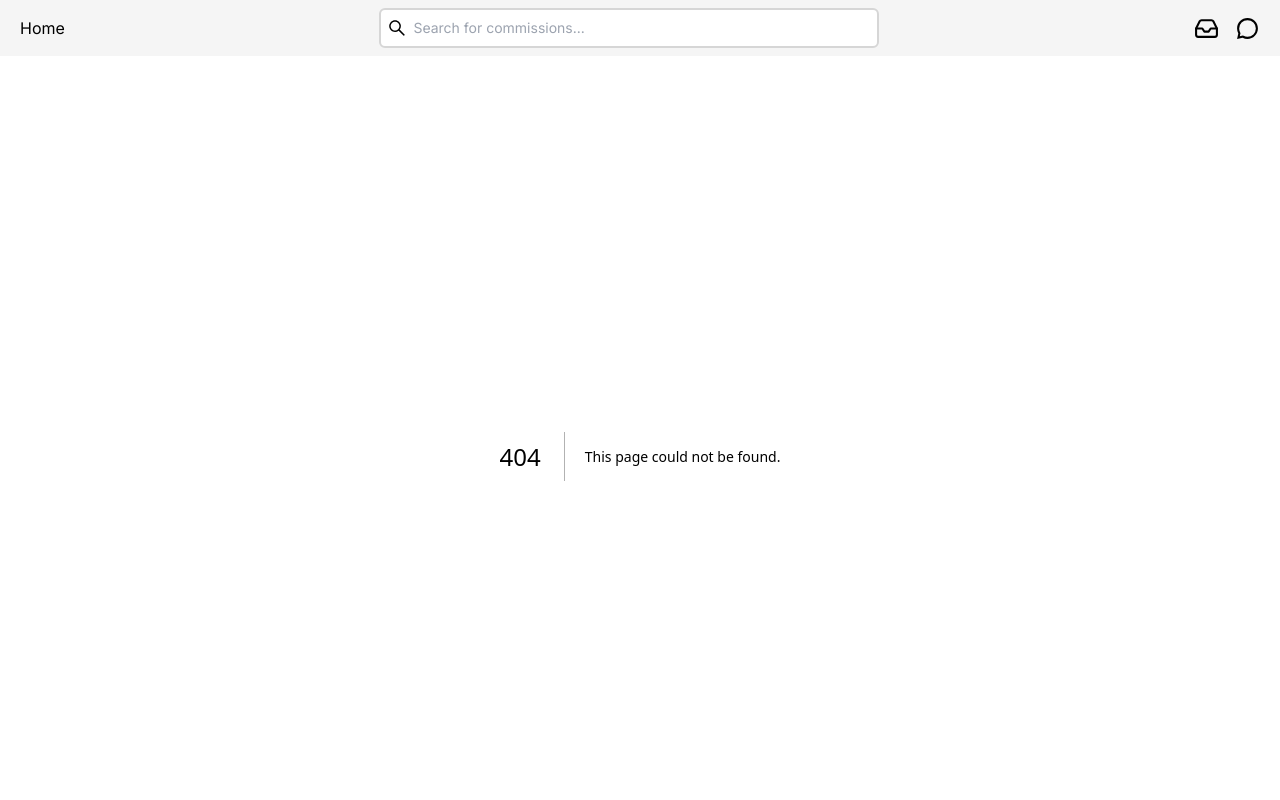
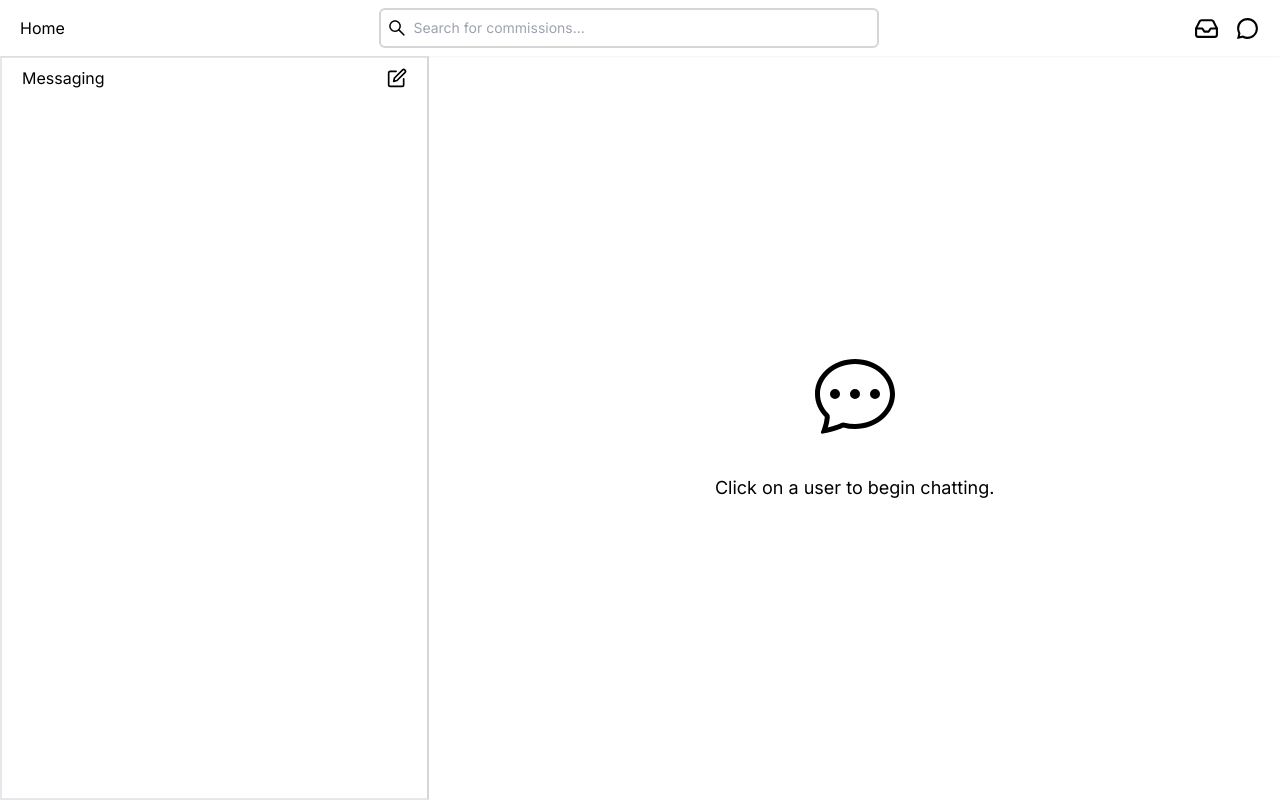
Before and after one commit to SimonZhao7/Art-Commission, a Next.js app: page /message in a window 1280 px wide. Before the commit this address had no page. Built offline with nearby package versions, Linux system fonts and the light colour scheme.

Commit message:
General UI For Messaging

```diff
--- a/app/globals.css
+++ b/app/globals.css
@@ -8,3 +8,9 @@
         margin: 0;
     }
 }
+
+@layer components {
+    .form-btn {
+        @apply text-center w-full bg-highlight hover:bg-highlight-hover hover:scale-[1.02] transition-all ease-out text-white py-3 rounded-md;
+    }
+}
--- a/app/layout.tsx
+++ b/app/layout.tsx
@@ -22,12 +22,12 @@ export default function RootLayout({
   return (
     <html lang="en">
       <body className={inter.className}>
-        <nav className='bg-light-gray h-14 flex items-center justify-between px-5 fixed top-0 w-full'>
+        <nav className='bg-white h-14 flex items-center justify-between px-5 fixed top-0 w-full shadow-sm'>
           <Link href={'/'}>Home</Link>
           <SearchBar />
           <div className='flex gap-4'>
             <LuInbox size={25} className='hover:cursor-pointer'/>
-            <RiChat3Line size={25} className='hover:cursor-pointer' />
+            <Link href={'/message'}><RiChat3Line size={25} className='hover:cursor-pointer' /></Link>
           </div>
         </nav>
         <div className='pt-14 h-full overflow-y-scroll'>
--- /dev/null
+++ b/app/message/AddMsgForm.tsx
@@ -0,0 +1,20 @@
+import { useForm } from "react-hook-form";
+// Components
+import Input from "@/components/Input";
+
+
+export default function AddMsgForm({}) {
+  const { register } = useForm();
+
+  return (
+    <form className="bg-white p-10 w-full max-w-xl rounded-md">
+      <Input label="User" name="user" register={register} />
+      <textarea
+        className="w-full resize-none border-2 mb-2 p-3 text-sm outline-none border-med-gray rounded-md"
+        rows={5}
+        placeholder="Send a message..."
+      ></textarea>
+      <button className="form-btn">Create Message</button>
+    </form>
+  );
+}
--- /dev/null
+++ b/app/message/layout.tsx
@@ -0,0 +1,46 @@
+"use client";
+
+import { useState, useRef, ReactElement, useEffect } from "react";
+// React Icons
+import { FiEdit } from "react-icons/fi";
+import AddMsgForm from "./AddMsgForm";
+
+export default function Layout({ children }: { children: ReactElement }) {
+  const [createFormOpen, setCreateFormOpen] = useState<boolean>(false);
+  // Fetch Data Client Side
+  const bgRef = useRef<HTMLDivElement>(null);
+
+  useEffect(() => {
+    const handleClick = (e: Event) => {
+      if (!bgRef || !bgRef.current) return;
+      if (bgRef.current == e.target) {
+        setCreateFormOpen(false);
+      }
+    };
+    window.addEventListener("click", handleClick);
+    return () => window.removeEventListener("click", handleClick);
+  }, []);
+
+  return (
+    <main className="flex h-full">
+      {createFormOpen && (
+        <div
+          className="flex items-center justify-center w-full h-full absolute bg-black bg-opacity-60 z-10 top-0"
+          ref={bgRef}
+        >
+          <AddMsgForm />
+        </div>
+      )}
+      <aside className="flex-1 border-r-med-gray border-[2px]">
+        <div className="flex h-[30px] items-center p-5">
+          <h3 className="flex-1">Messaging</h3>
+          <FiEdit
+            className="w-5 h-5 hover:scale-110 hover:cursor-pointer transition-all"
+            onClick={() => setCreateFormOpen(true)}
+          />
+        </div>
+      </aside>
+      {children}
+    </main>
+  );
+}
--- /dev/null
+++ b/app/message/page.tsx
@@ -0,0 +1,10 @@
+import { BsChatDots } from "react-icons/bs";
+
+export default function Message() {
+  return (
+    <section className="flex flex-col flex-[2] items-center justify-center">
+      <BsChatDots className="w-20 h-20 mb-10" />
+      <h1 className="text-lg">Click on a user to begin chatting.</h1>
+    </section>
+  );
+}
--- a/tailwind.config.js
+++ b/tailwind.config.js
@@ -13,7 +13,7 @@ module.exports = {
           'conic-gradient(from 180deg at 50% 50%, var(--tw-gradient-stops))',
       },
       colors: {
-        'white': '#F7F7F7',
+        'slight-gray': '#F9F9F9',
         'light-gray': '#F5F5F5',
         'med-gray': '#D6D6D6',
         'jet': '#292929',
```
Also changed, not shown: app/message/UsersList.tsx (added).
